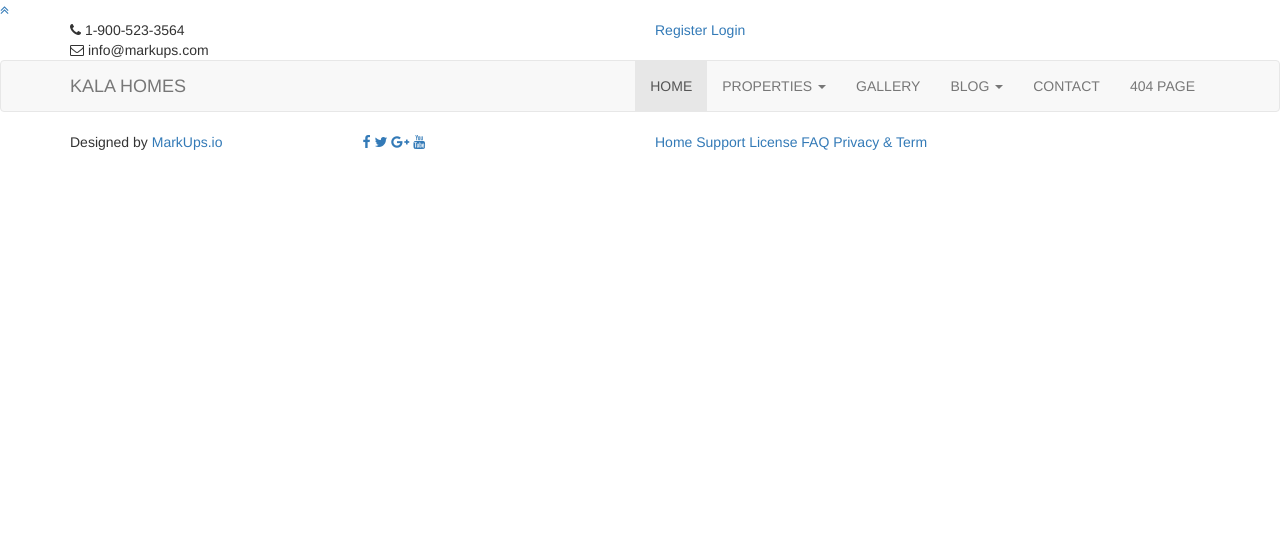
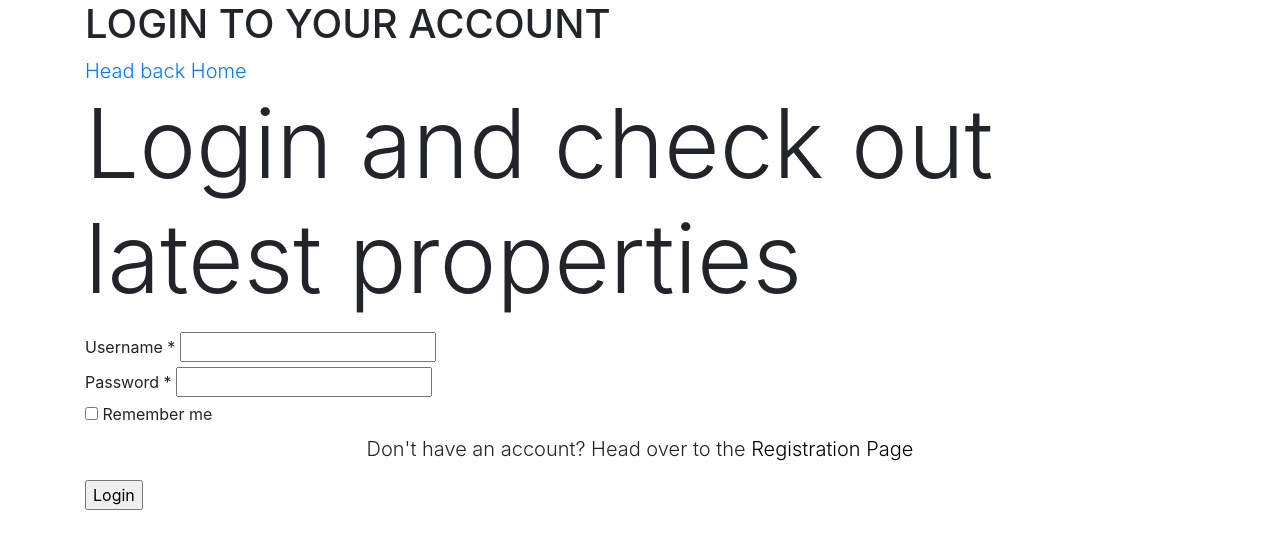
Before and after one commit to mundiakaluson/real-estate, a Django app: page /login in a window 1280 px wide. Shown: the top 549 px of the page. Run offline with Django 3.2, Linux system fonts and the light colour scheme; some libraries are stand-ins or nearby versions.

Commit message:
login and register created

```diff
--- a/main/templates/main/login.html
+++ b/main/templates/main/login.html
@@ -1,6 +1,42 @@
-{% extends "base.html" %}
 {% load static %}
-
-{% block content %}
-
-{% endblock content %}
+{% include "includes/css.html" %}
+<body>
+  <section id="aa-signin">
+    <div class="container">
+      <div class="row">
+        <div class="col-md-12">
+          <div class="aa-signin-area">
+            <div class="aa-signin-form">
+              <div class="aa-signin-form-title">
+                <h1>LOGIN TO YOUR ACCOUNT</h1>
+                <a class="lead" href="{% url 'home' %}">Head back Home</a>
+                <p class="display-1">Login and check out latest properties</p>
+              </div>
+              <form class="contactform">
+                <div class="aa-single-field">
+                  <label for="email">Username <span class="required">*</span></label>
+                  <input type="text" required="required" aria-required="true" value="" name="username">
+                </div>
+                <div class="aa-single-field">
+                  <label for="password">Password <span class="required">*</span></label>
+                  <input type="password" name="password">
+                </div>
+                <div class="aa-single-field">
+                <label>
+                  <input name="remember" type="checkbox"> Remember me
+                </label>
+                </div>
+                <p class="lead text-center">
+                    Don't have an account? Head over to the <a style="color: black;" href="#"> Registration Page </a>
+                </p>
+                <div class="aa-single-submit">
+                  <input type="submit" value="Login" class="aa-browse-btn" name="submit">
+                </div>
+              </form>
+            </div>
+          </div>
+        </div>
+      </div>
+    </div>
+  </section>
+{% include "includes/scripts.html" %}
--- a/main/templates/main/register.html
+++ b/main/templates/main/register.html
@@ -38,7 +38,7 @@
                   <input type="password" name="confirm-password" placeholder="Confirm your password">
                 </div>
                 <p class="lead text-center">
-                    Already registered? Head over to the <a style="{color: black;} :hover {color: white;}" href="#"> Login Page </a>
+                    Already registered? Head over to the <a style="color: black;" href="#"> Login Page </a>
                 </p>
                 <div class="aa-single-submit">
                   <input type="submit" value="Create Account" name="submit">
--- a/main/views.py
+++ b/main/views.py
@@ -28,11 +28,23 @@ def register(request):
                 user.is_active = True
                 user.save()
                 auth.login(request, user)
-                return redirect('home')
+                return redirect('register_success')
 
     return render(request, 'main/register.html')
 
 def login(request):
+    if request.method == 'POST':
+        if not request.POST.get('remember', None):
+            request.session.set_expiry(0)
+        user = auth.authenticate(
+            username = request.POST['username'],
+            password = request.POST['password']
+        )
+        if user is not None:
+            auth.login(request, user)
+            redirect('home')
+        elif user is None:
+            return render(request, 'main/login.html', {'error': 'You have not registered!'})
     return render(request, 'main/login.html')
 
 def register_success(request):
--- a/real_estate/settings.py
+++ b/real_estate/settings.py
@@ -120,3 +120,5 @@ STATIC_URL = '/static/'
 STATICFILES_DIRS = (
     os.path.join(PROJECT_DIR, 'staticfiles'),
 )
+
+SESSION_COOKIE_AGE = 60 * 60 * 24 * 30
```
Also changed, not shown: main/templates/main/register_success.html (+28 -2 lines), db.sqlite3, 1 other file.
